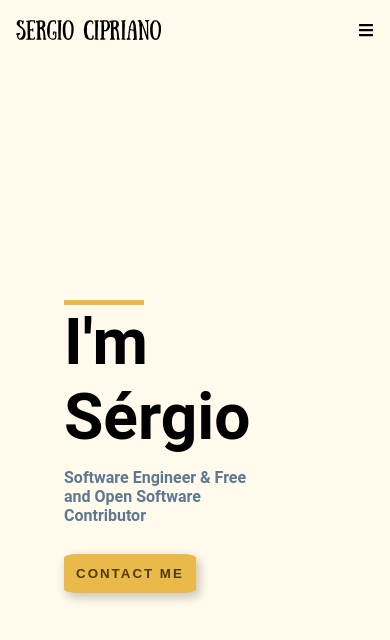
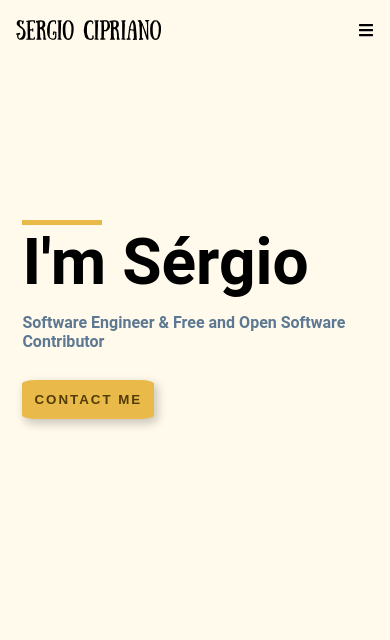
Before and after one commit to sergiosacj/sergiosacj, a React (Create React App) app: page / in a window 390 px wide. Shown: the top 640 px of the page. Built offline with nearby package versions, Linux system fonts and the light colour scheme.

Commit message:
hero: Add @media rule

```diff
--- a/src/components/Hero/index.scss
+++ b/src/components/Hero/index.scss
@@ -62,3 +62,17 @@ $button-letter-color: #513c06;
     }
   }
 }
+
+@media only screen and (max-width: 900px) {
+  .hero {
+    .hero-center {
+      margin-top: 10em;
+      .hero-info {
+        margin-left: 1.4em;
+      }
+      .hero-img {
+        flex: 0;
+      }
+    }
+  }
+}
```
